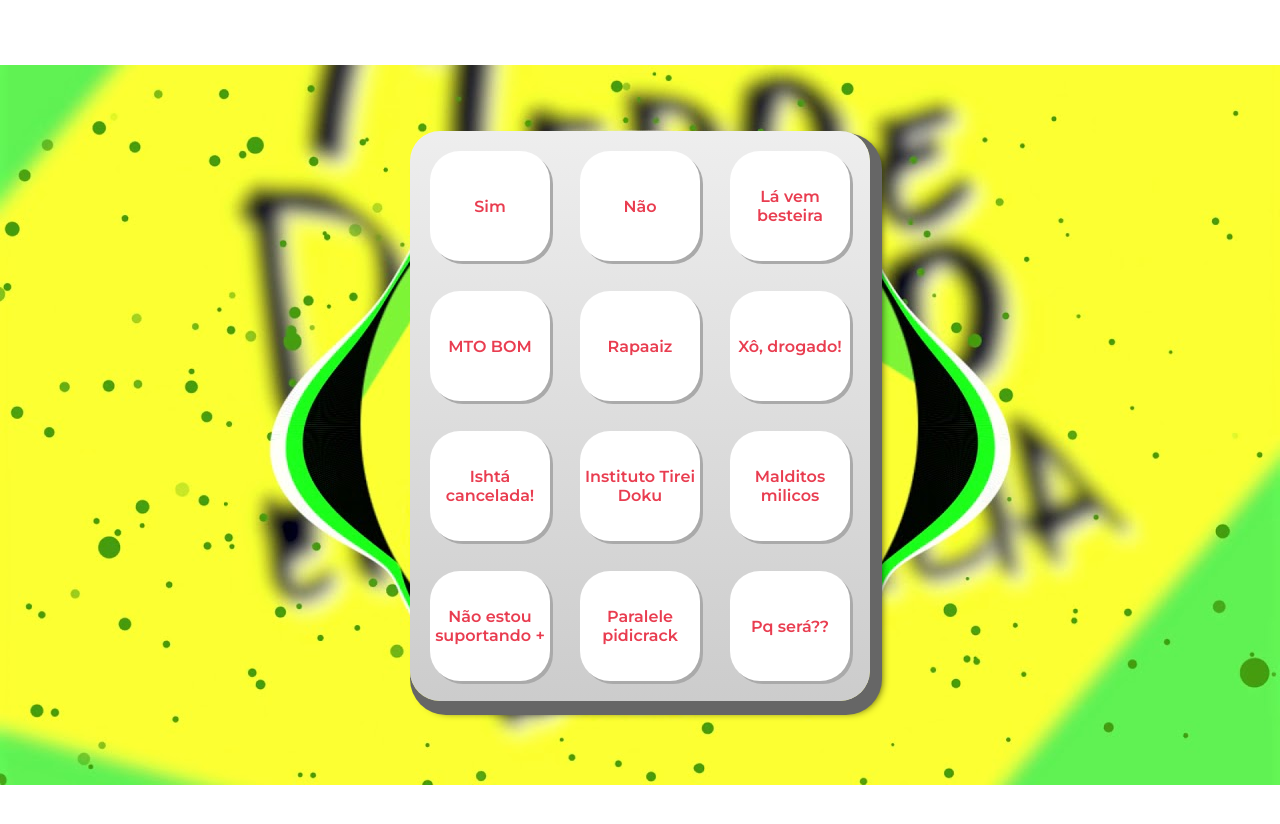
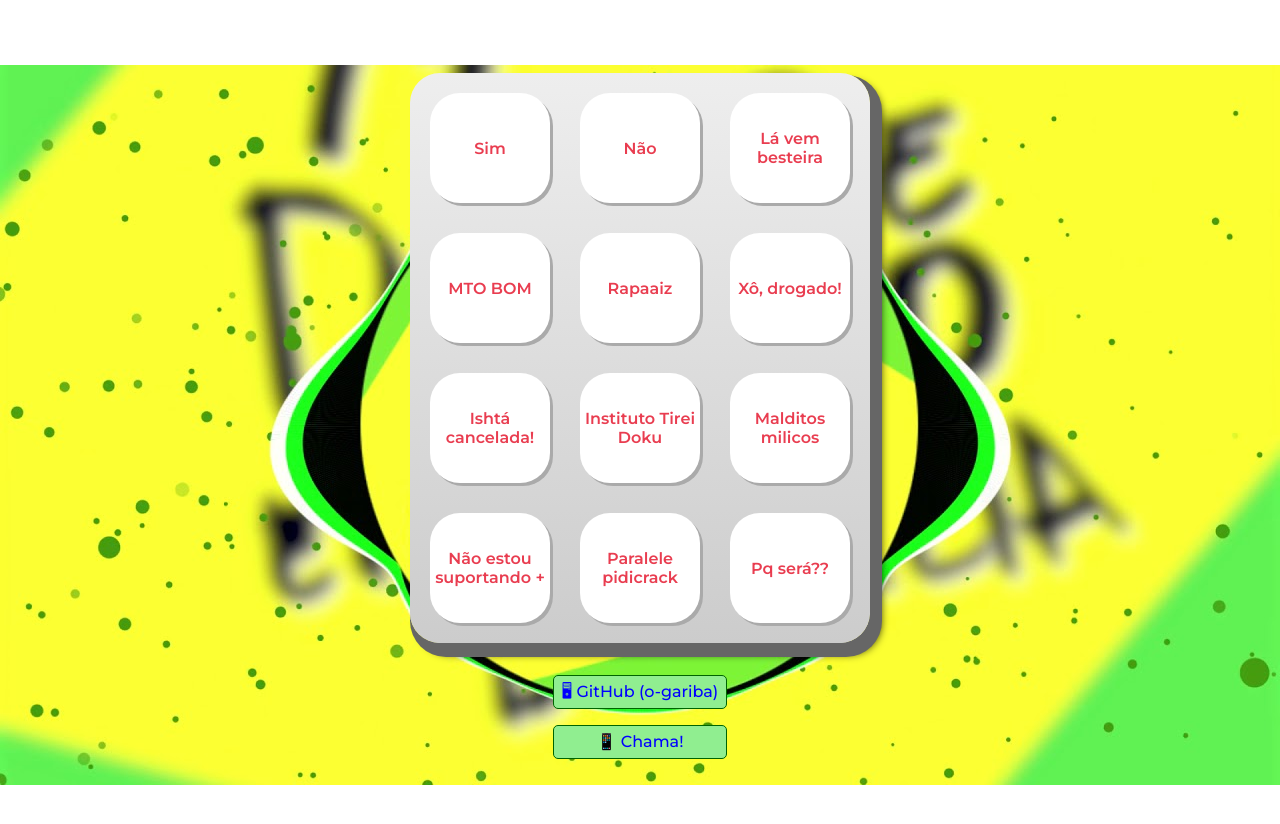
Before and after one commit to o-gariba/teclado-medoEdelirio, a plain HTML site: page index.html in a window 1280 px wide. Drawn offline with Linux system fonts and the light colour scheme.

Commit message:
Rodapé add.

```diff
--- a/css/estilos.css
+++ b/css/estilos.css
@@ -52,6 +52,31 @@ h1 {
   width: 120px;
 }
 
+.rodape {
+  display: flex;
+  flex-direction: column;
+
+  margin-top: 2rem;
+
+  color: white;
+
+  gap: 1rem;
+
+  justify-content: center;
+  justify-items: center;
+
+  text-align: center;
+}
+
+.botao {
+  border: 1px solid darkgreen;
+  border-radius: 5px;
+
+  padding: .5rem;
+
+  background-color: darkgreen;
+}
+
 .tecla.ativa,
 .tecla:active {
   background-color: var(--vermelha);
@@ -91,4 +116,12 @@ h1 {
     grid-template-columns: repeat(3, 1fr);
     margin-top: 2rem;
   }
+
+  .rodape {
+    color: blue;
+  }
+
+  .botao {
+    background-color: lightgreen;
+  }
 }
--- a/index.html
+++ b/index.html
@@ -40,6 +40,11 @@
         <button class="tecla tecla_pqSera">Pq será??</button>
     </section>
 
+    <footer class="rodape">
+        <a href="https://github.com/o-gariba" class="botao">&#128421; GitHub (o-gariba)</a>
+        <a href="wa.me/5516993797689" class="botao">📱 Chama!</a>
+    </footer>
+
     <audio src="sounds/sim-sim.mp3" id="som_tecla_sim"></audio>
     <audio src="sounds/nao-nao.mp3" id="som_tecla_nao"></audio>
 
```
